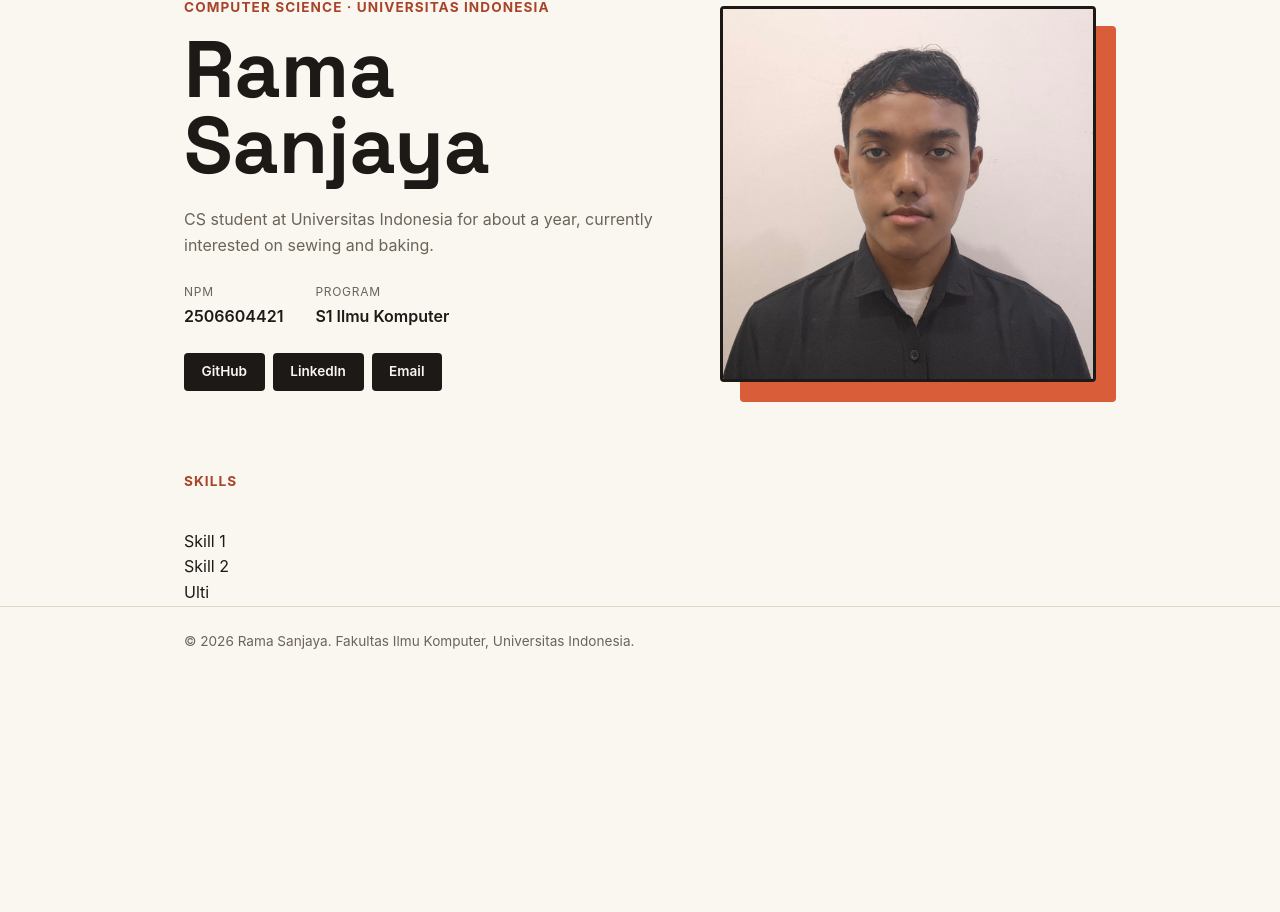
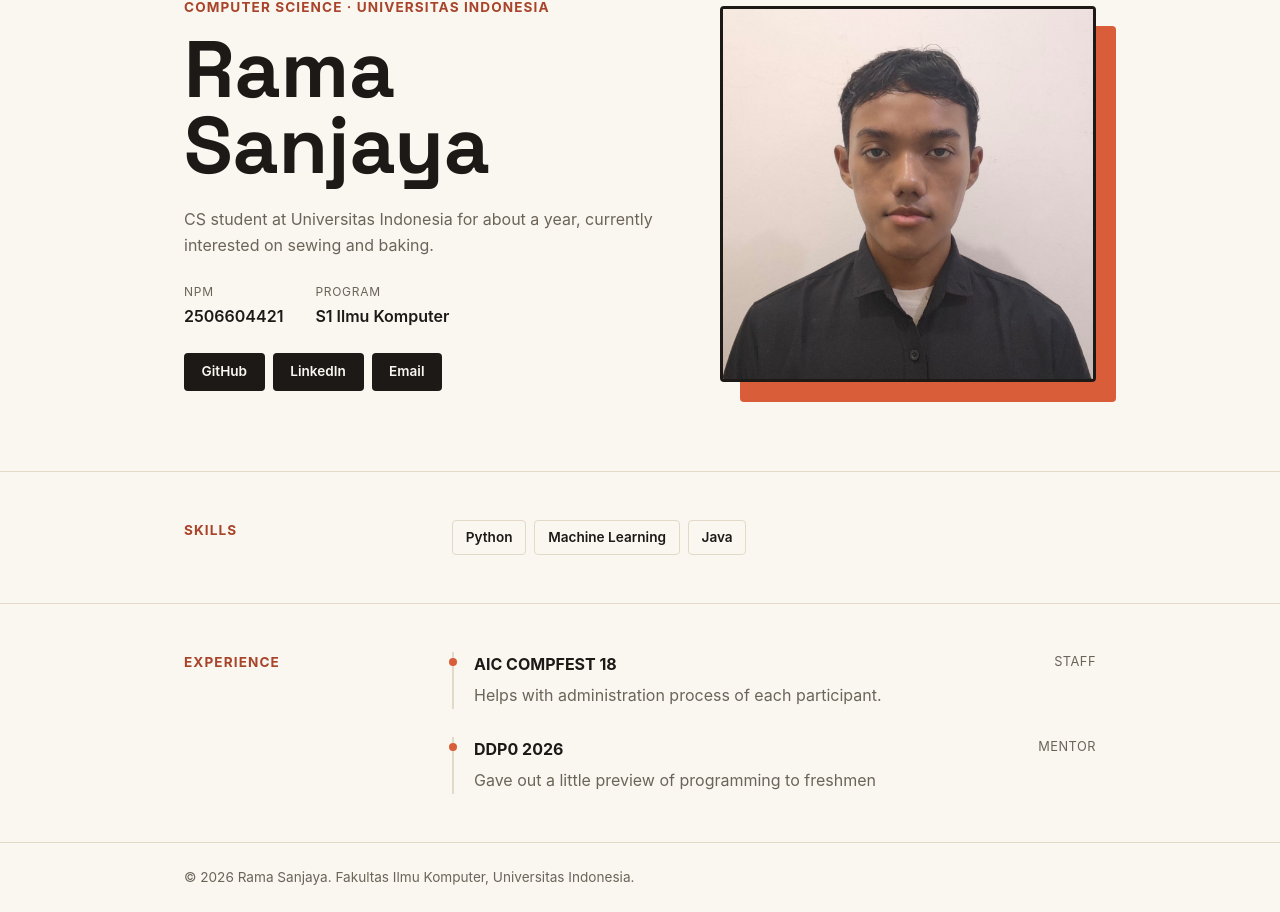
Before and after one commit to ramasanjayadx/myportofolio, a Django app: page / in a window 1280 px wide. Shown: the part 149-1061 px from the top of the page. Before the commit the page ends 798 px from the top, so only its background shows below. Run offline with Django 5.2, Linux system fonts and the light colour scheme.

Commit message:
Added experiences section and a little design change

```diff
--- a/static/css/style.css
+++ b/static/css/style.css
@@ -169,6 +169,81 @@ h1, .brand {
     border: 3px solid var(--ink);
 }
 
+.section {
+    padding: 3rem 0;
+    border-top: 1px solid var(--line);
+}
+
+.section-grid {
+    display: grid;
+    grid-template-columns: 220px 1fr;
+    gap: 1.5rem 3rem;
+}
+
+.skill-tags {
+    display: flex;
+    flex-wrap: wrap;
+    gap: 0.5rem;
+}
+
+.skill-tag {
+    display: inline-block;
+    font-size: 0.85rem;
+    font-weight: 600;
+    padding: 0.35rem 0.8rem;
+    border: 1px solid var(--line);
+    border-radius: var(--radius);
+    background-color: var(--paper);
+    color: var(--ink);
+}
+
+.experience-list {
+    display: flex;
+    flex-direction: column;
+    gap: 1.75rem;
+}
+
+.experience-item {
+    position: relative;
+    padding-left: 1.25rem;
+    border-left: 2px solid var(--line);
+}
+
+.experience-item::before {
+    content: "";
+    position: absolute;
+    left: -5px;
+    top: 0.4rem;
+    width: 8px;
+    height: 8px;
+    border-radius: 50%;
+    background-color: var(--accent);
+}
+
+.experience-header {
+    display: flex;
+    justify-content: space-between;
+    flex-wrap: wrap;
+    gap: 0.25rem 1rem;
+    margin-bottom: 0.35rem;
+}
+
+.experience-title {
+    font-weight: 700;
+}
+
+.experience-meta {
+    font-size: 0.8rem;
+    color: var(--text-muted);
+    text-transform: uppercase;
+    letter-spacing: 0.04em;
+}
+
+.experience-desc {
+    color: var(--text-muted);
+    max-width: 600px;
+}
+
 .site-footer {
     padding: 1.5rem;
     color: var(--text-muted);
--- a/templates/index.html
+++ b/templates/index.html
@@ -51,15 +51,43 @@
             </div>
         </section>
 
-        <section>
-            <div class="container hero-grid">
-                <div class="hero-identity">
-                    <p class="hero-kicker">SKILLS</p>
+        <section class="section" id="skills">
+            <div class="container section-grid">
+                <div class="section-label">
+                    <p class="hero-kicker">Skills</p>
                 </div>
-                <div class="hero-details">
-                    <p>Skill 1</p>
-                    <p>Skill 2</p>
-                    <p>Ulti</p>
+                <div class="section-content">
+                    <div class="skill-tags">
+                        <span class="skill-tag">Python</span>
+                        <span class="skill-tag">Machine Learning</span>
+                        <span class="skill-tag">Java</span>
+                    </div>
+                </div>
+            </div>
+        </section>
+
+        <section class="section" id="experience">
+            <div class="container section-grid">
+                <div class="section-label">
+                    <p class="hero-kicker">Experience</p>
+                </div>
+                <div class="section-content">
+                    <div class="experience-list">
+                        <div class="experience-item">
+                            <div class="experience-header">
+                                <span class="experience-title">AIC COMPFEST 18</span>
+                                <span class="experience-meta">Staff</span>
+                            </div>
+                            <p class="experience-desc">Helps with administration process of each participant.</p>
+                        </div>
+                        <div class="experience-item">
+                            <div class="experience-header">
+                                <span class="experience-title">DDP0 2026</span>
+                                <span class="experience-meta">Mentor</span>
+                            </div>
+                            <p class="experience-desc">Gave out a little preview of programming to freshmen</p>
+                        </div>
+                    </div>
                 </div>
             </div>
         </section>
```
